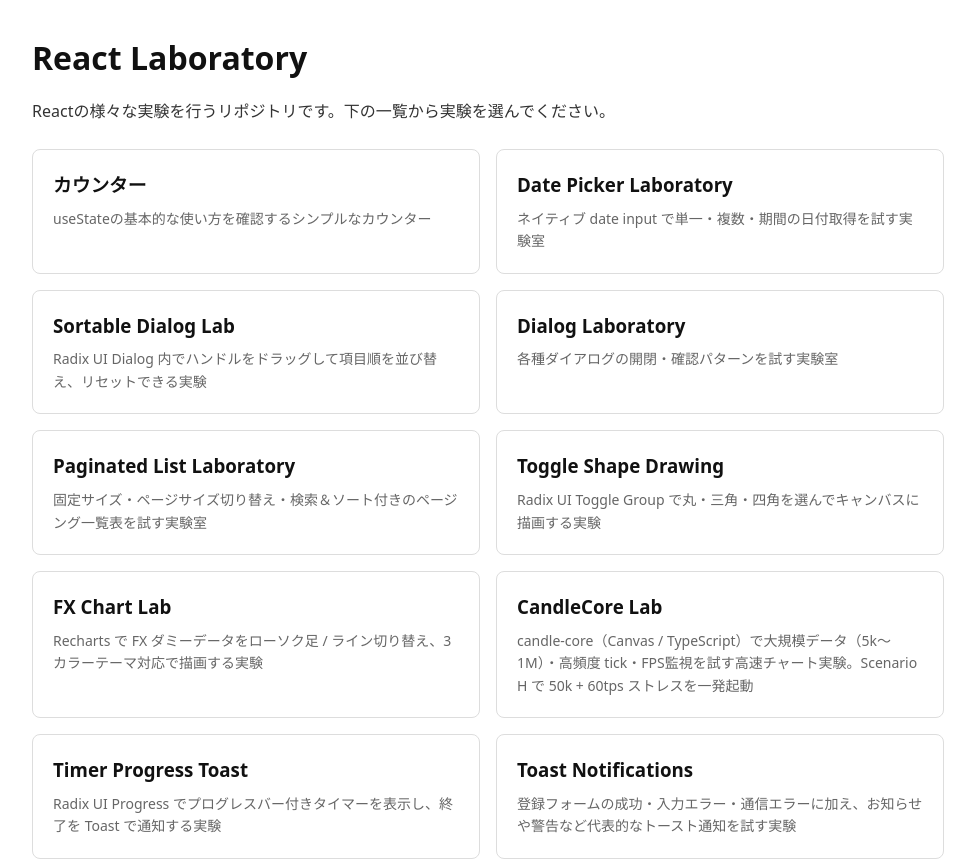
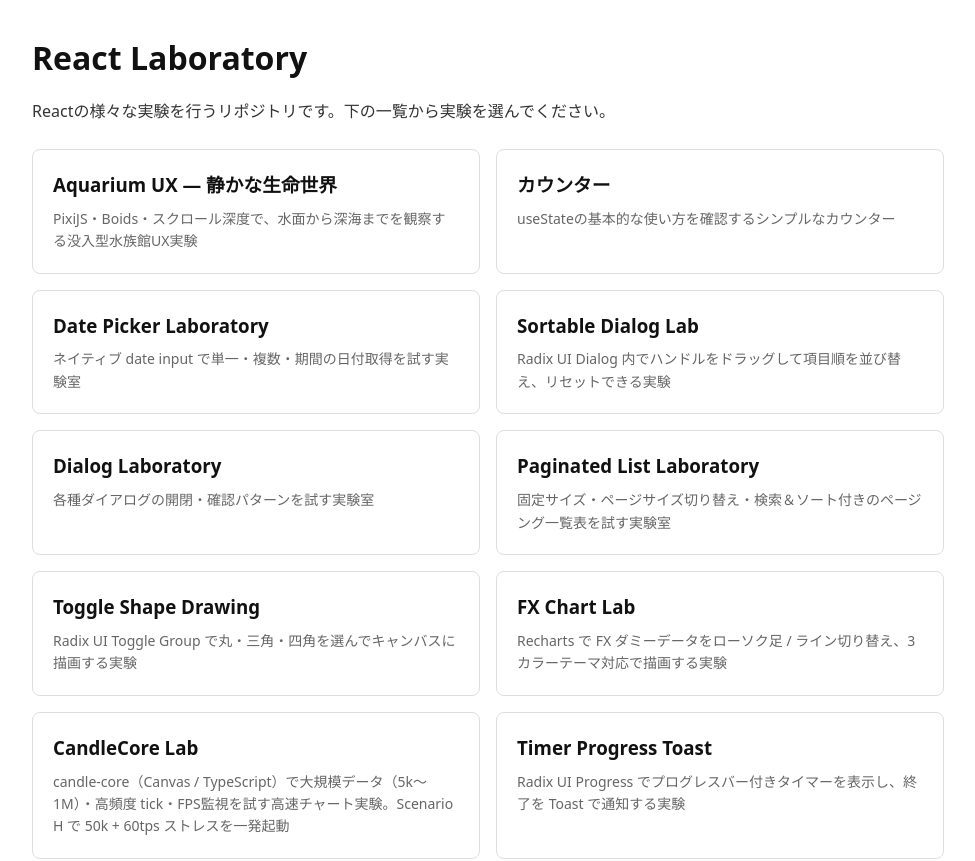
Before and after one commit to nakajima-masahiko/react-laboratory, a React (Vite) app: page / in a window 1280 px wide. Shown: the top 861 px of the page, without its empty margins (152-1127 px from the left). Built offline with nearby package versions, Linux system fonts and the light colour scheme.

Commit message:
Register Aquarium UX experiment

```diff
--- a/src/experiments/registry.ts
+++ b/src/experiments/registry.ts
@@ -8,6 +8,12 @@ export interface ExperimentEntry {
 }
 
 export const experiments: ExperimentEntry[] = [
+  {
+    id: 'aquarium-ux',
+    title: 'Aquarium UX — 静かな生命世界',
+    description: 'PixiJS・Boids・スクロール深度で、水面から深海までを観察する没入型水族館UX実験',
+    component: lazy(() => import('./aquarium-ux')),
+  },
   {
     id: 'counter',
     title: 'カウンター',
```
